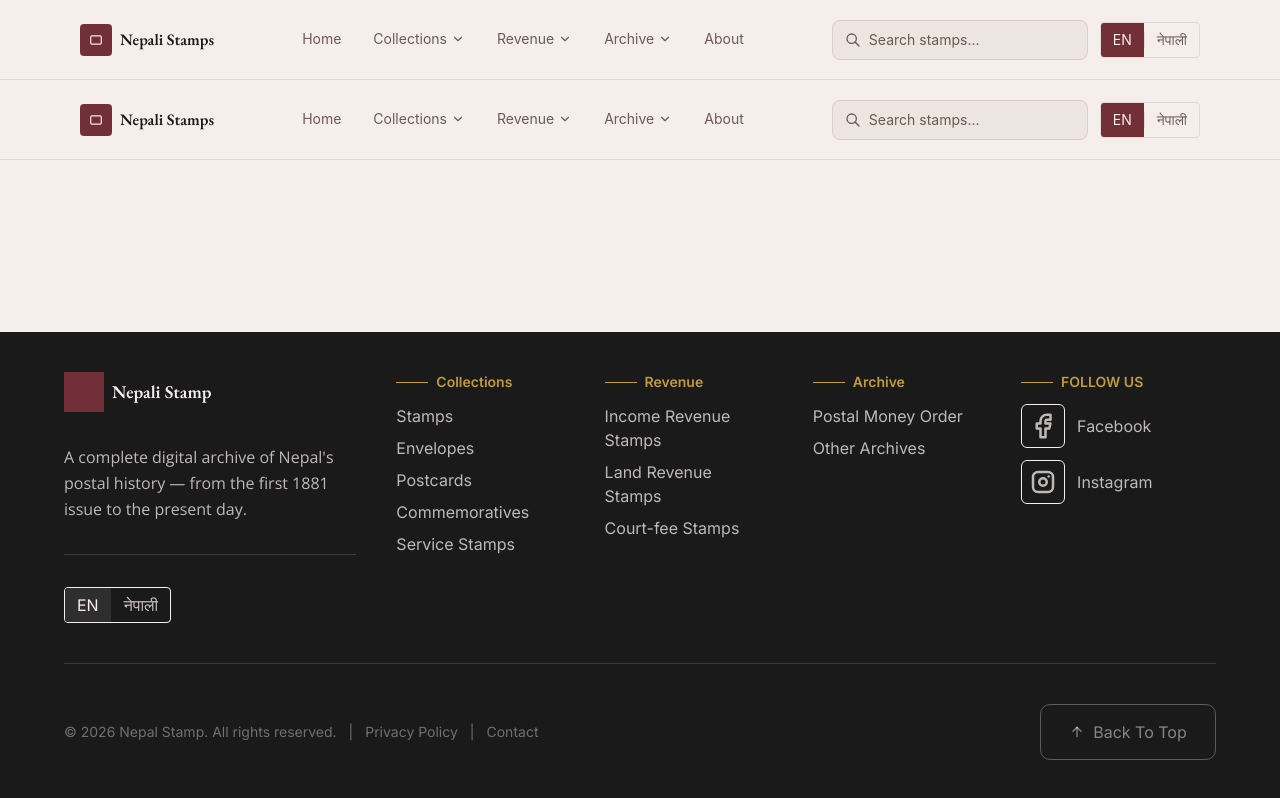
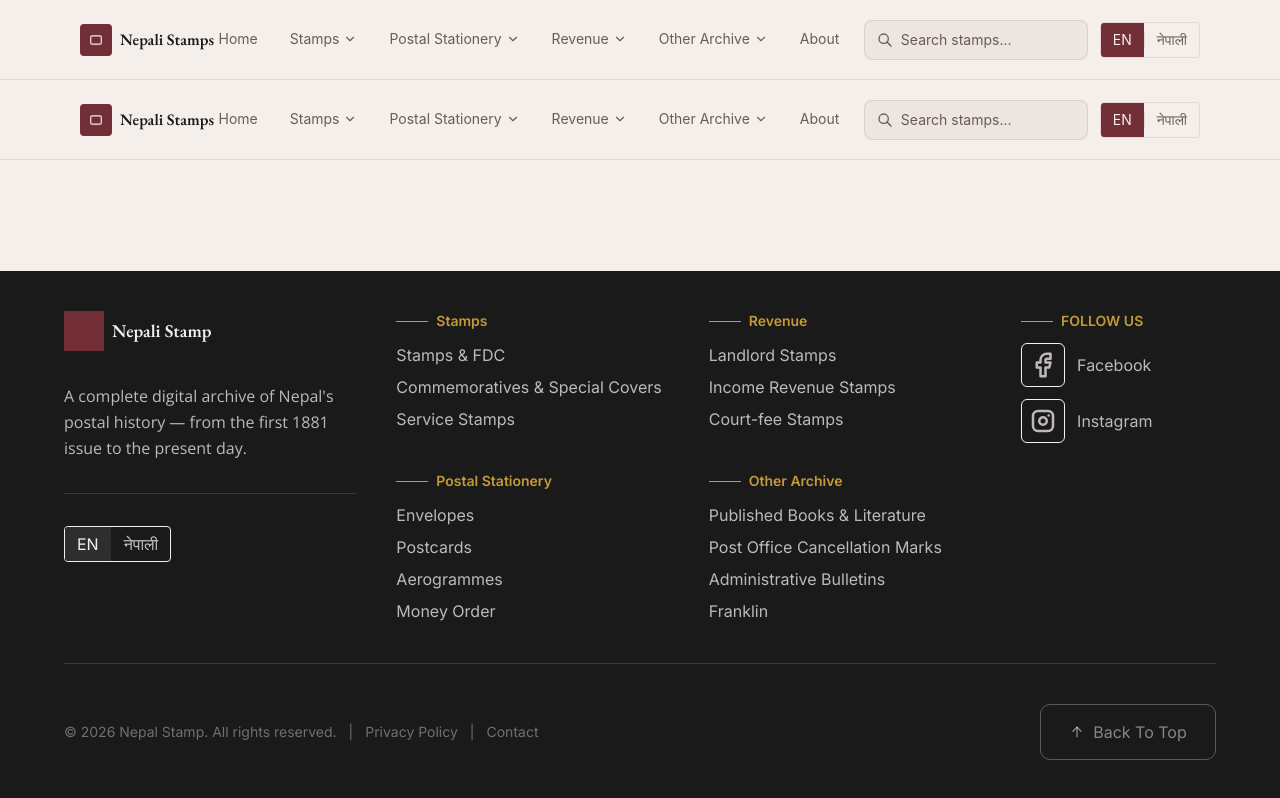
Before and after one commit to santubaba/Nepali-Stamp, a Next.js app: page /components/Navbar in a window 1280 px wide. Built offline with nearby package versions, Linux system fonts and the light colour scheme.

Commit message:
Changed the route of the navbar links, added grid/list template on the catalogue

```diff
--- a/app/components/Footer/page.tsx
+++ b/app/components/Footer/page.tsx
@@ -68,69 +68,94 @@ export default function Footer() {
 
           {/* Navigation */}
           <div className="grid grid-cols-2 border-b border-brand-bg/20">
-            {/* Collections */}
-            <div className="py-6 px-3 border-b border-r border-brand-bg/20">
+            {/* Stamps & FDC */}
+            <div className="px-3 py-6 border-b border-r border-brand-bg/20">
               <h3 className="mb-5 text-sm font-semibold uppercase text-brand-accent font-body">
-                {text.navbar.collections}
+                {text.navbar.stamps}
               </h3>
 
-              <div className="flex flex-col gap-3 text-brand-bg/75 font-body break-words">
-                <Link href="/collections/stamps">
-                  {text.collections.stamps}
+              <div className="flex flex-col gap-3 text-brand-bg/75 font-body ">
+                <Link href="/stamps/stamps-fdc">
+                  {text.stamps.stampsFdc}
                 </Link>
 
-                <Link href="/collections/envelopes">
-                  {text.collections.envelopes}
+                <Link href="/stamps/service-stamps">
+                  {text.stamps.serviceStamps}
                 </Link>
 
-                <Link href="/collections/postcards">
-                  {text.collections.postcards}
+                <Link href="/stamps/commemoratives-special-covers">
+                  {text.stamps.commemoratives}
+                </Link>
+              </div>
+            </div>
+
+            {/* Postal Stationery */}
+            <div className="px-3 py-6 border-b border-brand-bg/20">
+              <h3 className="mb-5 text-sm font-semibold uppercase text-brand-accent font-body">
+                {text.navbar.postalStationery}
+              </h3>
+
+              <div className="flex flex-col gap-3 text-brand-bg/75 font-body">
+                <Link href="/postal-stationery/envelopes">
+                  {text.postalStationery.envelopes}
                 </Link>
 
-                <Link href="/collections/commemoratives">
-                  {text.collections.commemoratives}
+                <Link href="/postal-stationery/postcards">
+                  {text.postalStationery.postcards}
                 </Link>
 
-                <Link href="/collections/service-stamps">
-                  {text.collections.serviceStamps}
+                <Link href="/postal-stationery/aerogrammes">
+                  {text.postalStationery.aerogrammes}
+                </Link>
+
+                <Link href="/postal-stationery/money-order">
+                  {text.postalStationery.moneyOrder}
                 </Link>
               </div>
             </div>
 
             {/* Revenue */}
-            <div className="py-6 px-3 border-b border-brand-bg/20">
+            <div className="px-3 py-6 border-r border-brand-bg/20">
               <h3 className="mb-5 text-sm font-semibold uppercase text-brand-accent font-body">
                 {text.navbar.revenue}
               </h3>
 
               <div className="flex flex-col gap-3 text-brand-bg/75 font-body">
+                <Link href="/revenue/court-fee-stamps">
+                  {text.revenue.courtFee}
+                </Link>
+
                 <Link href="/revenue/income-revenue-stamps">
                   {text.revenue.incomeRevenue}
                 </Link>
 
-                <Link href="/revenue/land-revenue-stamps">
-                  {text.revenue.landRevenue}
-                </Link>
-
-                <Link href="/revenue/court-fee-stamps">
-                  {text.revenue.courtFee}
+                <Link href="/revenue/landlord-stamps">
+                  {text.revenue.landlordStamps}
                 </Link>
               </div>
             </div>
 
-            {/* Archives */}
-            <div className="py-6 px-3 border-r border-brand-bg/20">
+            {/* Other Archive */}
+            <div className="px-3 py-6">
               <h3 className="mb-5 text-sm font-semibold uppercase text-brand-accent font-body">
-                {text.navbar.archive}
+                {text.navbar.otherArchive}
               </h3>
 
               <div className="flex flex-col gap-3 text-brand-bg/75 font-body">
-                <Link href="/archive/postal-money-order">
-                  {text.archive.postalMoneyOrder}
+                <Link href="/other-archive/published-books-literature">
+                  {text.otherArchive.publishedBooks}
                 </Link>
 
-                <Link href="/archive/other-archives">
-                  {text.archive.otherArchives}
+                <Link href="/other-archive/post-office-cancellation-marks">
+                  {text.otherArchive.cancellationMarks}
+                </Link>
+
+                <Link href="/other-archive/administrative-bulletins">
+                  {text.otherArchive.administrativeBulletins}
+                </Link>
+
+                <Link href="/other-archive/franklin">
+                  {text.otherArchive.franklin}
                 </Link>
               </div>
             </div>
@@ -238,35 +263,26 @@ export default function Footer() {
             </div>
 
             {/* Center Navigation */}
-            <div className="grid grid-cols-1 md:grid-cols-3 gap-8 lg:gap-10">
-              {/* Collections */}
+            <div className="grid grid-cols-1 gap-8 md:grid-cols-2 lg:gap-10">
+              {/* Stamps & FDCs */}
               <div className="flex flex-col gap-3">
                 <div className="flex items-center gap-2">
                   <div className="w-8 h-px bg-brand-accent" />
                   <h3 className="text-sm font-semibold text-brand-accent font-body">
-                    {text.navbar.collections}
+                    {text.navbar.stamps}
                   </h3>
                 </div>
 
-                <div className="flex flex-col gap-2 break-words text-brand-bg/75 font-body">
-                  <Link href="/collections/stamps">
-                    {text.collections.stamps}
+                <div className="flex flex-col gap-2 text-brand-bg/75 font-body">
+                  <Link href="/stamps/stamps-fdc">
+                    {text.stamps.stampsFdc}
+                  </Link>
+                  <Link href="/stamps/commemoratives-special-covers">
+                    {text.stamps.commemoratives}
                   </Link>
 
-                  <Link href="/collections/envelopes">
-                    {text.collections.envelopes}
-                  </Link>
-
-                  <Link href="/collections/postcards">
-                    {text.collections.postcards}
-                  </Link>
-
-                  <Link href="/collections/commemoratives">
-                    {text.collections.commemoratives}
-                  </Link>
-
-                  <Link href="/collections/service-stamps">
-                    {text.collections.serviceStamps}
+                  <Link href="/stamps/service-stamps">
+                    {text.stamps.serviceStamps}
                   </Link>
                 </div>
               </div>
@@ -280,17 +296,45 @@ export default function Footer() {
                   </h3>
                 </div>
 
-                <div className="flex flex-col gap-2 break-words text-brand-bg/75 font-body">
+                <div className="flex flex-col gap-2 text-brand-bg/75 font-body">
+                  <Link href="/revenue/landlord-stamps">
+                    {text.revenue.landlordStamps}
+                  </Link>
+
                   <Link href="/revenue/income-revenue-stamps">
                     {text.revenue.incomeRevenue}
                   </Link>
 
-                  <Link href="/revenue/land-revenue-stamps">
-                    {text.revenue.landRevenue}
+                  <Link href="/revenue/court-fee-stamps">
+                    {text.revenue.courtFee}
+                  </Link>
+                </div>
+              </div>
+
+              {/* Postal Stationery */}
+              <div className="flex flex-col gap-3">
+                <div className="flex items-center gap-2">
+                  <div className="w-8 h-px bg-brand-accent" />
+                  <h3 className="text-sm font-semibold text-brand-accent font-body">
+                    {text.navbar.postalStationery}
+                  </h3>
+                </div>
+
+                <div className="flex flex-col gap-2 text-brand-bg/75 font-body">
+                  <Link href="/postal-stationery/envelopes">
+                    {text.postalStationery.envelopes}
                   </Link>
 
-                  <Link href="/revenue/court-fee-stamps">
-                    {text.revenue.courtFee}
+                  <Link href="/postal-stationery/postcards">
+                    {text.postalStationery.postcards}
+                  </Link>
+
+                  <Link href="/postal-stationery/aerogrammes">
+                    {text.postalStationery.aerogrammes}
+                  </Link>
+
+                  <Link href="/postal-stationery/money-order">
+                    {text.postalStationery.moneyOrder}
                   </Link>
                 </div>
               </div>
@@ -300,17 +344,25 @@ export default function Footer() {
                 <div className="flex items-center gap-2">
                   <div className="w-8 h-px bg-brand-accent" />
                   <h3 className="text-sm font-semibold text-brand-accent font-body">
-                    {text.navbar.archive}
+                    {text.navbar.otherArchive}
                   </h3>
                 </div>
 
-                <div className="flex flex-col gap-2 break-words text-brand-bg/75 font-body">
-                  <Link href="/archive/postal-money-order">
-                    {text.archive.postalMoneyOrder}
+                <div className="flex flex-col gap-2 text-brand-bg/75 font-body">
+                  <Link href="/other-archive/published-books-literature">
+                    {text.otherArchive.publishedBooks}
                   </Link>
 
-                  <Link href="/archive/other-archives">
-                    {text.archive.otherArchives}
+                  <Link href="/other-archive/post-office-cancellation-marks">
+                    {text.otherArchive.cancellationMarks}
+                  </Link>
+
+                  <Link href="/other-archive/administrative-bulletins">
+                    {text.otherArchive.administrativeBulletins}
+                  </Link>
+
+                  <Link href="/other-archive/franklin">
+                    {text.otherArchive.franklin}
                   </Link>
                 </div>
               </div>
--- a/app/components/Navbar/page.tsx
+++ b/app/components/Navbar/page.tsx
@@ -79,30 +79,47 @@ export default function Navbar() {
   const { text } = ctx;
   const menus = [
     {
-      key: "collections",
-      title: text.navbar.collections,
-      path: "/collections",
+      key: "stampsFdc",
+      title: text.navbar.stamps,
+      path: "/stamps",
 
       items: [
         {
-          label: text.collections.stamps,
-          href: "/collections/stamps",
+          label: text.stamps.stampsFdc,
+          href: "/stamps/stamps-fdc",
         },
         {
-          label: text.collections.envelopes,
-          href: "/collections/envelopes",
+          label: text.stamps.serviceStamps,
+          href: "/stamps/service-stamps",
         },
         {
-          label: text.collections.postcards,
-          href: "/collections/postcards",
+          label: text.stamps.commemoratives,
+          href: "/stamps/commemoratives-special-covers",
+        },
+      ],
+    },
+
+    {
+      key: "postalStationery",
+      title: text.navbar.postalStationery,
+      path: "/postal-stationery",
+
+      items: [
+        {
+          label: text.postalStationery.envelopes,
+          href: "/postal-stationery/envelopes",
         },
         {
-          label: text.collections.commemoratives,
-          href: "/collections/commemoratives",
+          label: text.postalStationery.postcards,
+          href: "/postal-stationery/postcards",
         },
         {
-          label: text.collections.serviceStamps,
-          href: "/collections/service-stamps",
+          label: text.postalStationery.aerogrammes,
+          href: "/postal-stationery/aerogrammes",
+        },
+        {
+          label: text.postalStationery.moneyOrder,
+          href: "/postal-stationery/money-order",
         },
       ],
     },
@@ -114,33 +131,41 @@ export default function Navbar() {
 
       items: [
         {
-          label: text.revenue.incomeRevenue,
-          href: "/revenue/income-revenue-stamps",
-        },
-        {
-          label: text.revenue.landRevenue,
-          href: "/revenue/land-revenue-stamps",
+          label: text.revenue.landlordStamps,
+          href: "/revenue/landlord-stamps",
         },
         {
           label: text.revenue.courtFee,
           href: "/revenue/court-fee-stamps",
         },
+        {
+          label: text.revenue.incomeRevenue,
+          href: "/revenue/income-revenue-stamps",
+        },
       ],
     },
 
     {
-      key: "archive",
-      title: text.navbar.archive,
-      path: "/archive",
+      key: "otherArchive",
+      title: text.navbar.otherArchive,
+      path: "/other-archive",
 
       items: [
         {
-          label: text.archive.postalMoneyOrder,
-          href: "/archive/postal-money-order",
+          label: text.otherArchive.publishedBooks,
+          href: "/other-archive/published-books-literature",
         },
         {
-          label: text.archive.otherArchives,
-          href: "/archive/other-archives",
+          label: text.otherArchive.cancellationMarks,
+          href: "/other-archive/post-office-cancellation-marks",
+        },
+        {
+          label: text.otherArchive.administrativeBulletins,
+          href: "/other-archive/administrative-bulletins",
+        },
+        {
+          label: text.otherArchive.franklin,
+          href: "/other-archive/franklin",
         },
       ],
     },
@@ -155,7 +180,7 @@ export default function Navbar() {
             <IconRectangle size={14} color="#F5EFEB" />
           </div>
 
-          <span className="text-sm font-semibold md:text-base font-heading text-brand-text">
+          <span className="text-sm font-semibold md:text-base font-heading text-brand-text ">
             Nepali Stamps
           </span>
         </Link>
@@ -216,7 +241,7 @@ export default function Navbar() {
 
           <Link
             href="/about"
-            className={`h-20 flex items-center border-b-2 text-sm
+            className={`h-20 flex items-center border-b-2 text-sm mr-5
               ${
                 isActive("/about")
                   ? "border-brand-primary text-brand-primary"
@@ -241,8 +266,8 @@ export default function Navbar() {
             flex-1
             max-w-[220px]
             md:max-w-[320px]
-            lg:w-44
-            xl:w-64
+            lg:w-40
+            xl:w-56
             h-10
             px-3
             bg-brand-surface
--- a/app/components/StampCard/StampCard.tsx
+++ b/app/components/StampCard/StampCard.tsx
@@ -21,7 +21,7 @@ export default function StampCard({
 }: StampCardProps) {
   return (
     <Link
-      href={`/collections/stamps/${slug}`}
+      href={`/stamps/stamps-fdc/${slug}`}
       className="block overflow-hidden transition-all duration-200 bg-white border group border-brand-border rounded-xl hover:-translate-y-1 hover:shadow-md hover:border-brand-primary/40"
     >
       {/* Image area */}
--- a/app/home/FeaturedStamp.tsx
+++ b/app/home/FeaturedStamp.tsx
@@ -1,4 +1,4 @@
-import stamps from "../collections/stamps/mock-data";
+import stamps from "../stamps/stamps-fdc/mock-data";
 import StampCard from "../components/StampCard/StampCard";
 
 export default function FeaturedStamps() {
@@ -7,7 +7,7 @@ export default function FeaturedStamps() {
   return (
     <section className="px-4 py-10 mx-auto max-w-7xl sm:px-6 lg:px-8">
       <div className="mb-8">
-        <h2 className="text-2xl font-heading font-semibold text-brand-text sm:text-3xl">
+        <h2 className="text-2xl font-semibold font-heading text-brand-text sm:text-3xl">
           Featured Stamps
         </h2>
 
--- a/app/layout.tsx
+++ b/app/layout.tsx
@@ -4,7 +4,6 @@ import Navbar from "./components/Navbar/page";
 import "./globals.css";
 import Footer from "./components/Footer/page";
 import { LanguageProvider } from "./context/LanguageContext";
-import AboutInfo from "./components/AboutInfo/page";
 
 const inter = Inter({
   subsets: ["latin"],
--- a/app/collections/stamps/mock-data.ts
+++ b/app/stamps/stamps-fdc/mock-data.ts
@@ -508,8 +508,8 @@ const stamps = [
   ],
 },
 {
-  id: 12,
-  slug: "np-12",
+  id: 13,
+  slug: "np-13",
   featured: true,
   title: "10th Anniversary Human Rights Day",
   year: 1958,
@@ -599,8 +599,8 @@ const stamps = [
   ],
 },
 {
-  id: 13,
-  slug: "np-13",
+  id: 14,
+  slug: "np-14",
   featured: true,
   title: "First General Election",
   year: 1959,
@@ -691,8 +691,8 @@ const stamps = [
   ],
 },
 {
-  id: 14,
-  slug: "np-14",
+  id: 15,
+  slug: "np-15",
   featured: true,
   title: "First Anniversary of the Admission to the United Nations",
   year: 1956,
--- a/app/translations/en.ts
+++ b/app/translations/en.ts
@@ -1,28 +1,36 @@
 export const en = {
   navbar: {
     home: "Home",
-    collections: "Collections",
+    stamps: "Stamps",
+    postalStationery: "Postal Stationery",
     revenue: "Revenue",
-    archive: "Archive",
+    otherArchive: "Other Archive",
     about: "About",
   },
 
-  collections: {
-  stamps: "Stamps",
+  stamps: {
+    stampsFdc: "Stamps & FDC",
+    serviceStamps: "Service Stamps",
+    commemoratives: "Commemoratives & Special Covers",
+  },
+
+  postalStationery: {
     envelopes: "Envelopes",
     postcards: "Postcards",
-  commemoratives: "Commemoratives",
-  serviceStamps: "Service Stamps",
+    aerogrammes: "Aerogrammes",
+    moneyOrder: "Money Order",
   },
 
   revenue: {
     incomeRevenue: "Income Revenue Stamps",
-  landRevenue: "Land Revenue Stamps",
+    landlordStamps: "Landlord Stamps",
     courtFee: "Court-fee Stamps",
   },
 
-archive: {
-  postalMoneyOrder: "Postal Money Order",
-  otherArchives: "Other Archives",
-}
+  otherArchive: {
+    publishedBooks: "Published Books & Literature",
+    cancellationMarks: "Post Office Cancellation Marks",
+    administrativeBulletins: "Administrative Bulletins",
+    franklin: "Franklin",
+  },
 };
--- a/app/translations/np.ts
+++ b/app/translations/np.ts
@@ -1,28 +1,36 @@
 export const np = {
   navbar: {
     home: "गृहपृष्ठ",
-    collections: "सङ्ग्रहहरू",
+    stamps: "टिकट तथा प्रथम-दिवस आवरण",
+    postalStationery: "हुलाक स्टेशनरी",
     revenue: "राजस्व",
-    archive: "अभिलेख",
+    otherArchive: "अन्य अभिलेख",
     about: "बारेमा",
   },
 
-  collections: {
-    stamps: "टिकट",
-    envelopes: "खामहरू",
-    postcards: "पोस्टकार्डहरू",
-    commemoratives: "स्मारकहरू",
-    serviceStamps: "सेवा टिकटहरू",
+  stamps: {
+    stampsFdc: "टिकट तथा प्रथम-दिवस आवरण",
+    serviceStamps: "सेवा टिकट",
+    commemoratives: "स्मारक तथा विशेष आवरण",
+  },
+
+  postalStationery: {
+    envelopes: "खाम",
+    postcards: "पोस्टकार्ड",
+    aerogrammes: "एरोग्राम",
+    moneyOrder: "मनी अर्डर",
   },
 
   revenue: {
-  incomeRevenue: "आय राजस्व टिकट",
-  landRevenue: "भूमि राजस्व टिकट",
-  courtFee: "अदालत शुल्क टिकट",
-},
+    incomeRevenue: "आय राजस्व टिकट",
+    landlordStamps: "मालपोत टिकट",
+    courtFee: "अदालत शुल्क टिकट",
+  },
 
-archive: {
-  postalMoneyOrder: "हुलाक मनी अर्डर",
-  otherArchives: "अन्य अभिलेख",
-}
+  otherArchive: {
+    publishedBooks: "प्रकाशित पुस्तक तथा साहित्य",
+    cancellationMarks: "हुलाक कार्यालय रद्द छाप",
+    administrativeBulletins: "प्रशासनिक बुलेटिन",
+    franklin: "फ्र्याङ्कलिन",
+  },
 };
```
Also changed, not shown: app/postal-stationery/envelopes/page.tsx (renamed from app/collections/envelopes/page.tsx), app/stamps/stamps-fdc/[slug]/page.tsx (renamed from app/collections/stamps/[slug]/page.tsx), app/stamps/stamps-fdc/page.tsx (renamed from app/collections/stamps/page.tsx). Lines whose indentation alone changed are shown as unchanged.
